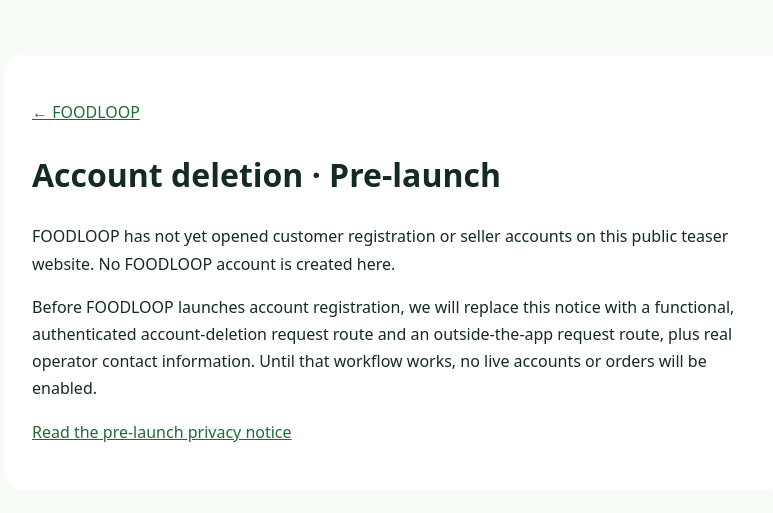
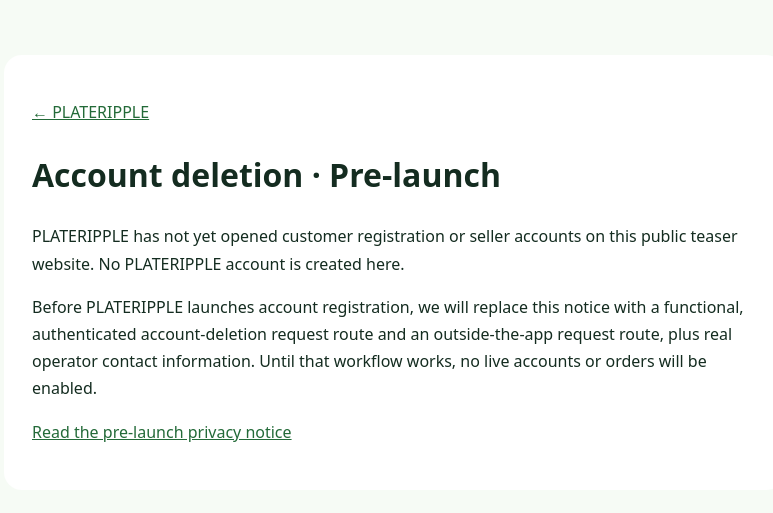
Before and after one commit to peezypalulu-blip/FoodLoop, a plain HTML site: page docs/delete-account.html in a window 1280 px wide. Shown: the whole page, without its empty margins (246-1019 px from the left). Drawn offline with Linux system fonts and the light colour scheme.

Commit message:
Rebrand public-safe FoodLoop site to PlateRipple after founder selection

```diff
--- a/docs/delete-account.html
+++ b/docs/delete-account.html
@@ -1 +1 @@
-<!doctype html><html lang="en"><head><meta charset="utf-8"><meta name="viewport" content="width=device-width,initial-scale=1"><title>FOODLOOP · Account deletion (pre-launch)</title><style>body{font:16px/1.7 system-ui;background:#f6fbf5;color:#142c20;max-width:780px;margin:35px auto;padding:20px}a{color:#236a38}main{background:#fff;border-radius:18px;padding:28px}</style></head><body><main><p><a href="index.html">← FOODLOOP</a></p><h1>Account deletion · Pre-launch</h1><p>FOODLOOP has not yet opened customer registration or seller accounts on this public teaser website. No FOODLOOP account is created here.</p><p>Before FOODLOOP launches account registration, we will replace this notice with a functional, authenticated account-deletion request route and an outside-the-app request route, plus real operator contact information. Until that workflow works, no live accounts or orders will be enabled.</p><p><a href="privacy.html">Read the pre-launch privacy notice</a></p></main></body></html>
+<!doctype html><html lang="en"><head><meta charset="utf-8"><meta name="viewport" content="width=device-width,initial-scale=1"><title>PLATERIPPLE · Account deletion (pre-launch)</title><style>body{font:16px/1.7 system-ui;background:#f6fbf5;color:#142c20;max-width:780px;margin:35px auto;padding:20px}a{color:#236a38}main{background:#fff;border-radius:18px;padding:28px}</style></head><body><main><p><a href="index.html">← PLATERIPPLE</a></p><h1>Account deletion · Pre-launch</h1><p>PLATERIPPLE has not yet opened customer registration or seller accounts on this public teaser website. No PLATERIPPLE account is created here.</p><p>Before PLATERIPPLE launches account registration, we will replace this notice with a functional, authenticated account-deletion request route and an outside-the-app request route, plus real operator contact information. Until that workflow works, no live accounts or orders will be enabled.</p><p><a href="privacy.html">Read the pre-launch privacy notice</a></p></main></body></html>
```
